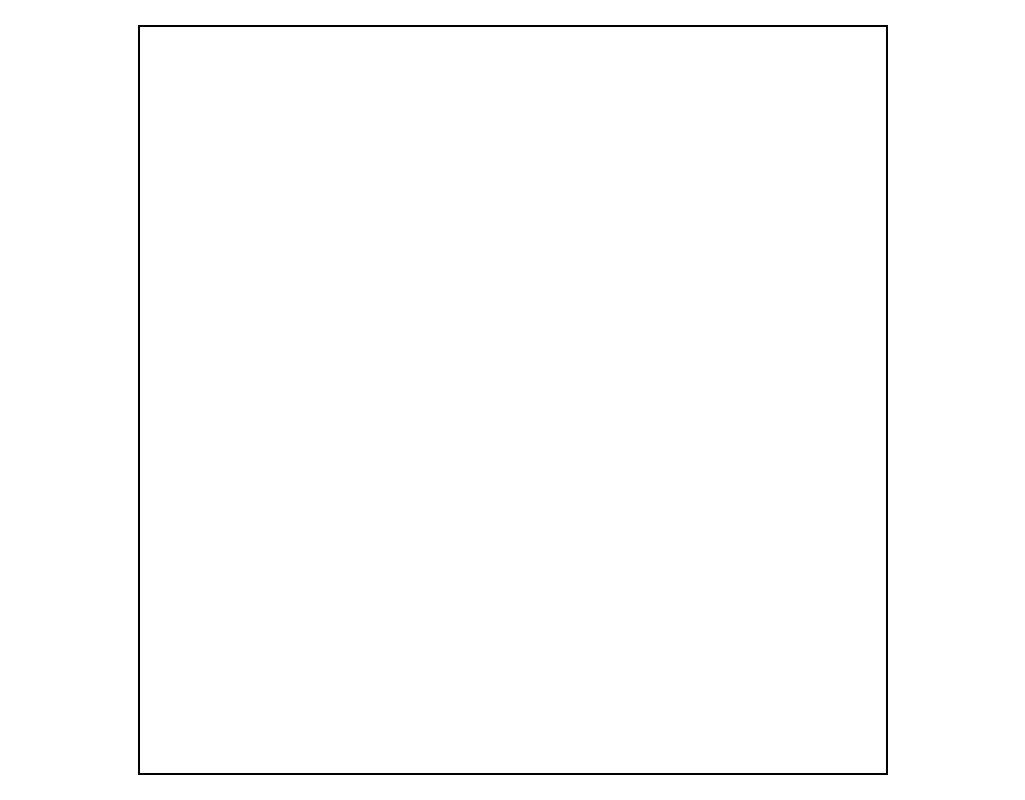
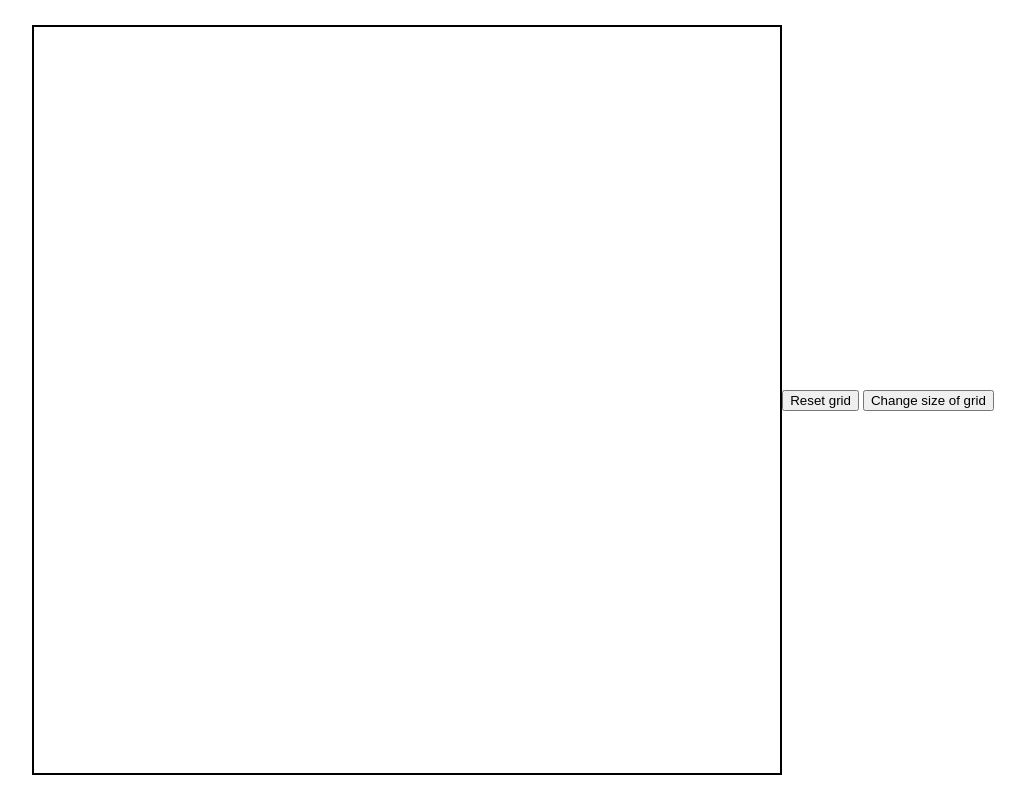
Before and after one commit to DizzyPho/odin-etch-a-sketch, a plain HTML site: page index.html in a window 1280 px wide. Shown: the whole page, without its empty margins (127-1152 px from the left). Drawn offline with Linux system fonts and the light colour scheme.

Commit message:
Add buttons for resetting and changing grid size

```diff
--- a/index.html
+++ b/index.html
@@ -8,6 +8,10 @@
 </head>
 <body>
     <div id="container"></div>
+    <div id="buttons">
+        <button id="reset">Reset grid</button>
+        <button id="change-size">Change size of grid</button>
+    </div>
     <script src="script.js"></script>
 </body>
 </html>
```
